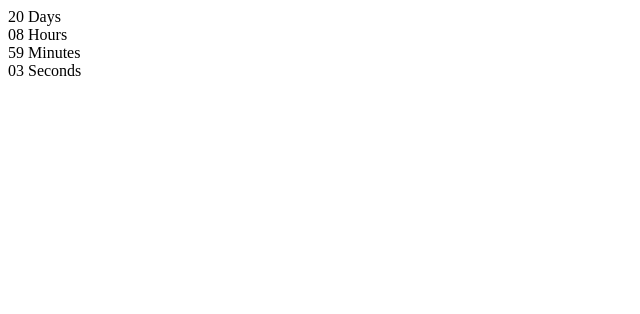
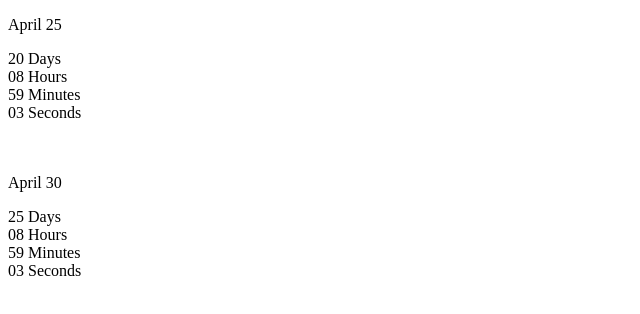
Before and after one commit to Ann-Maksay/goit-js-hw-11-timer, a plain HTML site: page index.html in a window 1280 px wide. Shown: the whole page, without its empty margins (0-640 px from the left). Drawn offline with Linux system fonts and the light colour scheme.

Commit message:
Исправлена ошибка. Проверка корректной работы двух разных таймеров.
"ссылки на дом узлы нужно создавать на основе селектора (this.selector)"

```diff
--- a/index.html
+++ b/index.html
@@ -8,6 +8,32 @@
 </head>
 <body>
     <div class="timer" id="timer-1">
+        <p>April 25</p>
+        <div class="field">
+            <span class="value" data-value="days">11</span>
+            <span class="label">Days</span>
+        </div>
+
+        <div class="field">
+            <span class="value" data-value="hours">11</span>
+            <span class="label">Hours</span>
+        </div>
+
+        <div class="field">
+            <span class="value" data-value="mins">11</span>
+            <span class="label">Minutes</span>
+        </div>
+
+        <div class="field">
+            <span class="value" data-value="secs">11</span>
+            <span class="label">Seconds</span>
+        </div>
+    </div>
+
+</br>
+</br>
+    <div class="timer" id="timer-2">
+        <p>April 30</p>
         <div class="field">
             <span class="value" data-value="days">11</span>
             <span class="label">Days</span>
--- a/index.js
+++ b/index.js
@@ -6,17 +6,11 @@ class CountdownTimer{
 
   _intervalId = null;
 
-  _spanRefs = {
-    daysRef: document.querySelector('span[data-value="days"]'),
-    hoursRef: document.querySelector('span[data-value="hours"]'),
-    minsRef: document.querySelector('span[data-value="mins"]'),
-    secsRef: document.querySelector('span[data-value="secs"]')
-  }
-
   start() {
     const targetTime = this.targetDate.getTime();
+    const spanRefs = this._createRefs();
 
-    this._updateClock(0);
+    this._updateClock(0, spanRefs);
 
     this._intervalId = setInterval(() => {
       const currentTime = Date.now();
@@ -26,7 +20,7 @@ class CountdownTimer{
         this.stop();
       }
 
-      this._updateClock(deltaTime);
+      this._updateClock(deltaTime, spanRefs);
 
     }, 1000);
   }
@@ -34,18 +28,28 @@ class CountdownTimer{
   stop() {
     clearInterval(this._intervalId);
     this._intervalId = null;
-    this._updateClock(0);
   }
 
-  _updateClock(time) {
-    this._spanRefs.daysRef.textContent = `${this._pad(Math.floor(time / (1000 * 60 * 60 * 24)))}`
-    this._spanRefs.hoursRef.textContent = `${this._pad(Math.floor((time % (1000 * 60 * 60 * 24)) / (1000 * 60 * 60)))}`
-    this._spanRefs.minsRef.textContent = `${this._pad(Math.floor((time % (1000 * 60 * 60)) / (1000 * 60)))}`
-    this._spanRefs.secsRef.textContent = `${this._pad(Math.floor((time % (1000 * 60)) / 1000))}`
+  _updateClock(time, obj) {
+    obj.daysRef.textContent = `${this._pad(Math.floor(time / (1000 * 60 * 60 * 24)))}`
+    obj.hoursRef.textContent = `${this._pad(Math.floor((time % (1000 * 60 * 60 * 24)) / (1000 * 60 * 60)))}`
+    obj.minsRef.textContent = `${this._pad(Math.floor((time % (1000 * 60 * 60)) / (1000 * 60)))}`
+    obj.secsRef.textContent = `${this._pad(Math.floor((time % (1000 * 60)) / 1000))}`
   }
 
   _pad(value) {
     return String(value).padStart(2, '0');
+  }
+
+  _createRefs() {
+    const timerRef = document.querySelector(this.selector);
+
+    return {
+      daysRef: timerRef.querySelector('span[data-value="days"]'),
+      hoursRef: timerRef.querySelector('span[data-value="hours"]'),
+      minsRef: timerRef.querySelector('span[data-value="mins"]'),
+      secsRef: timerRef.querySelector('span[data-value="secs"]'),
+    }
   }
 }
 
@@ -53,8 +57,16 @@ class CountdownTimer{
 
 
 const testTimer = new CountdownTimer({
-  selector: '#timer-1',
+  selector: `#timer-1`,
   targetDate: new Date('Apr 25, 2021'),
 });
 
 testTimer.start();
+
+
+const testTimer2 = new CountdownTimer({
+  selector: `#timer-2`,
+  targetDate: new Date('Apr 30, 2021'),
+});
+
+testTimer2.start();
```
